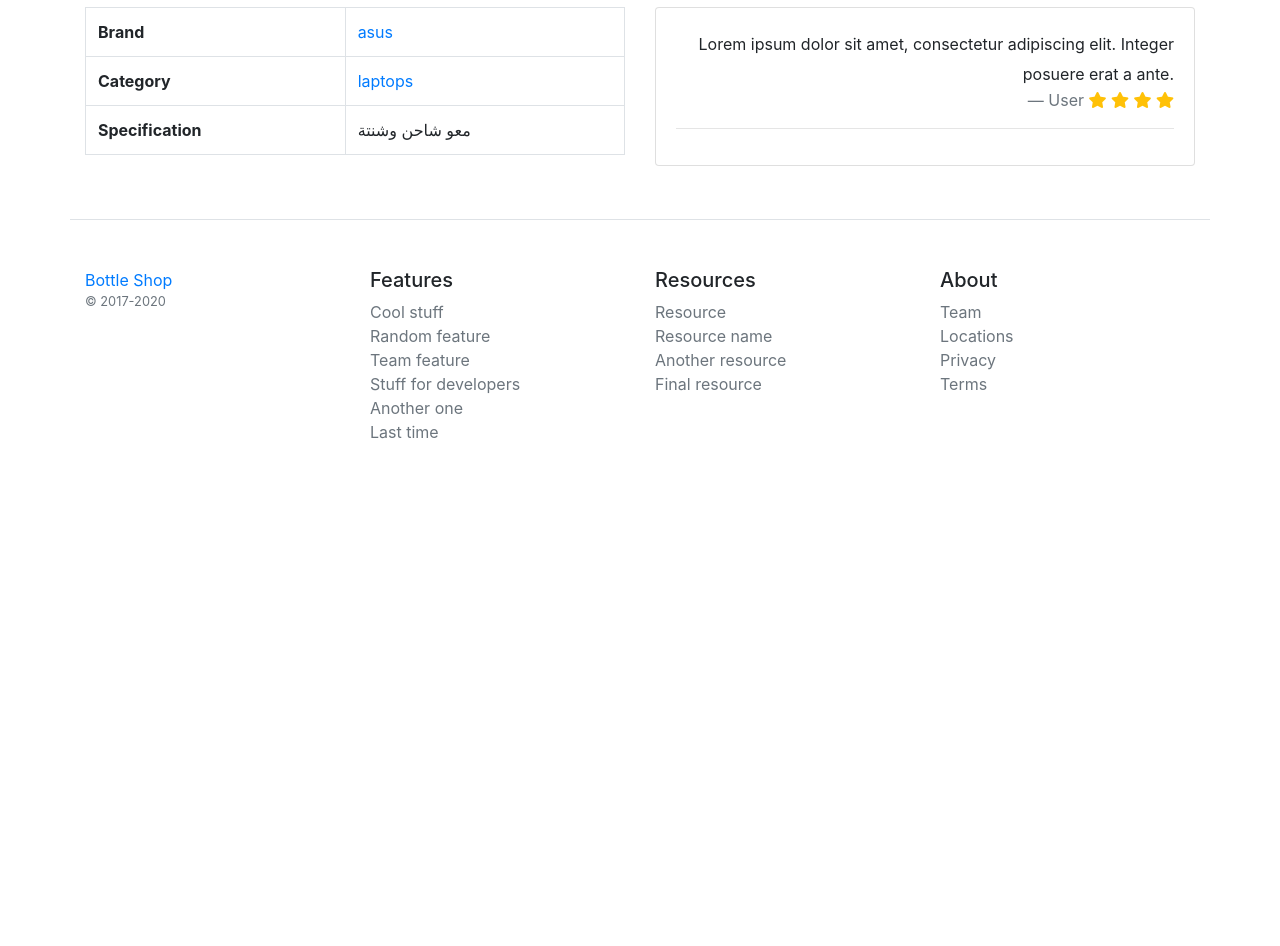
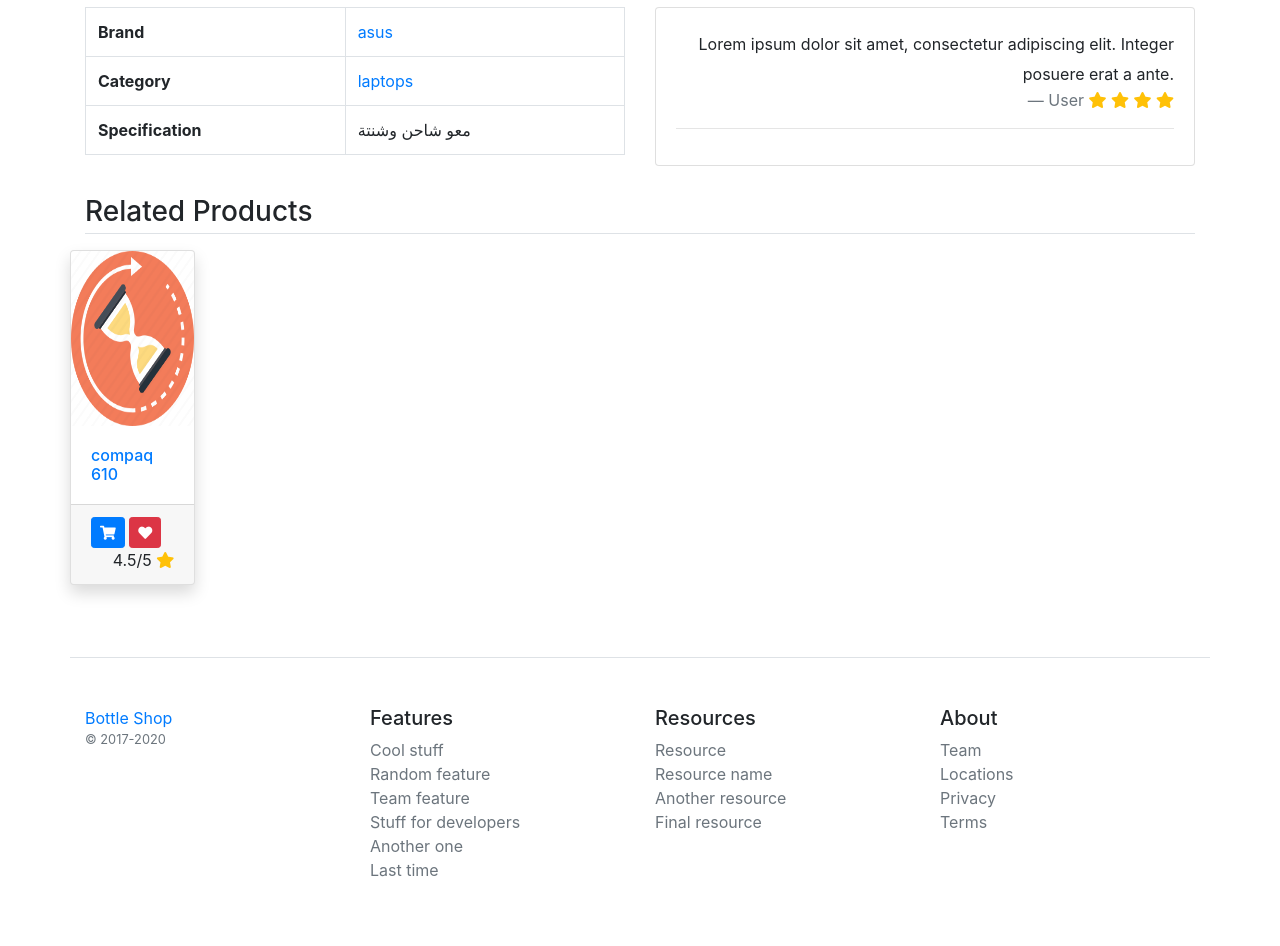
Before and after one commit to ammaralmansor/Developping_Django, a Django app: a page that uses e_commerce_env/E_commerce/main/templates/product_detail.html in a window 1280 px wide. Shown: the part 533-1479 px from the top of the page. Before the commit the page ends 972 px from the top, so only its background shows below. Run offline with Django 3.2, Linux system fonts and the light colour scheme; data comes from the database, SQL or seed files in the repository; both versions use the stored data as it was after the commit; some libraries are stand-ins or nearby versions.

Commit message:
show related products on products details page 15

```diff
--- a/e_commerce_env/E_commerce/main/templates/product_detail.html
+++ b/e_commerce_env/E_commerce/main/templates/product_detail.html
@@ -8,8 +8,8 @@
     <div class="row">
         <!-- Images -->
         <div class="col-md-4">
-            <img id="zoom_01" data-zoom-image="/media/{{data.productattribute_set.first.image}}" src="/media/{{data.productattribute_set.first.image}}" class="card-img-top"
-                alt="{{data.title}}">
+            <img id="zoom_01" data-zoom-image="/media/{{data.productattribute_set.first.image}}"
+                src="/media/{{data.productattribute_set.first.image}}" class="card-img-top" alt="{{data.title}}">
         </div>
         <div class="col-md-8">
             <p>{{data.detail}}</p>
@@ -93,6 +93,35 @@
             </div>
         </div>
     </div>
+    <!-- Related Products -->
+    <h3 class = "mt-4  mb-3 border-bottom pb-1"> Related Products </h3>
+    <div class="row">
+        <div class="row">
+            {% for p in related %}
+            <div class="col-md-9 mb-4">
+                <div class="card shadow">
+                    <a href="/product/{{p.slug}}/{{p.id}}"><img width="200px;" height="175px;"
+                            src="/media/{{p.productattribute_set.first.image}}" class="card-img-top"
+                            alt="{{p.title}}"></a>
+                    <div class="card-body">
+                        <h6 class="card-text"><a href="/product/{{p.slug}}/{{p.id}}">{{p.title}}
+                            </a></h6>
+                    </div>
+                    <div class="card-footer">
+                        <button class="btn btn-sm btn-primary"><i class="fa fa-shopping-cart"></i></button>
+                        <button class="btn btn-sm btn-danger"><i class="fa fa-heart"></i></button>
+                        <span class="float-right">
+                            4.5/5
+                            <i class="fa fa-star text-warning"></i>
+                        </span>
+                    </div>
+                </div>
+            </div>
+            {% endfor %}
+
+        </div>
+    </div>
+
 </main>
 <script src="https://cdn.jsdelivr.net/gh/igorlino/elevatezoom-plus@1.2.3/src/jquery.ez-plus.js"></script>
 <script>
--- a/e_commerce_env/E_commerce/main/views.py
+++ b/e_commerce_env/E_commerce/main/views.py
@@ -62,7 +62,8 @@ def brand_product_list(request, brand_id):
 
 def product_detail(request, slug, id):
     data = Product.objects.get(id=id)
-    return render(request, 'product_detail.html', {'data': data})
+    related_products = Product.objects.filter(category = data.category ).exclude(id=id)[:4]
+    return render(request, 'product_detail.html', {'data': data,'related':related_products})
 
 def search(request):
     q = request.GET['q']
```
Also changed, not shown: e_commerce_env/E_commerce/db.sqlite3, e_commerce_env/E_commerce/media/upload/product_imgs/3120650.png (added).
